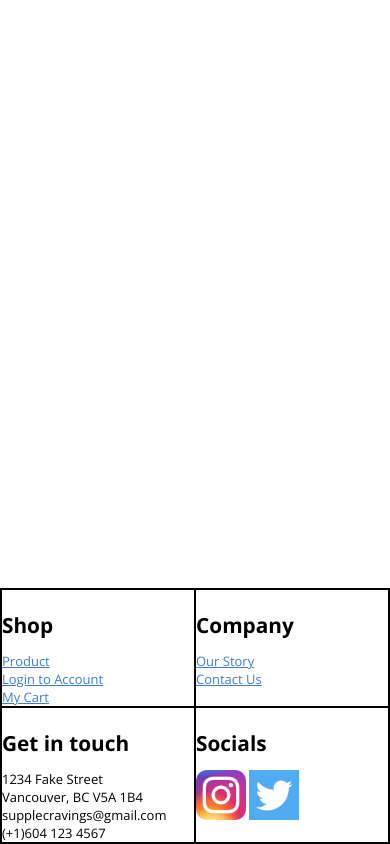
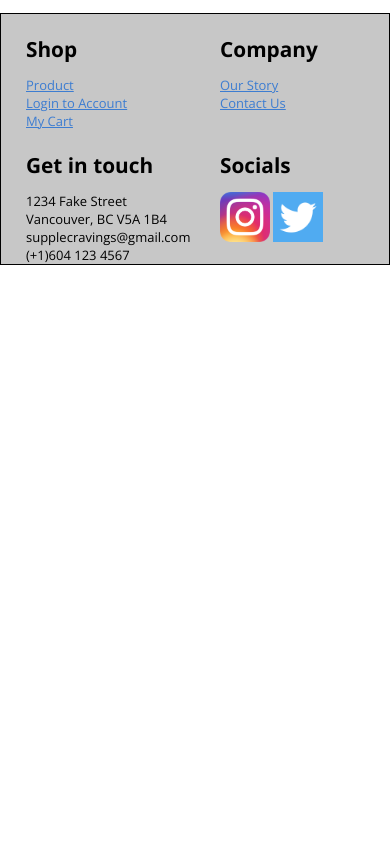
Before and after one commit to AlexanderLockhart/IAT339_Project2, a plain HTML site: page index.html in a window 390 px wide. Drawn offline with nearby package versions, Linux system fonts and the light colour scheme.

Commit message:
modified footer to be response
Changed CSS and html to enable responsive design when viewed in mobile

```diff
--- a/css/footer.css
+++ b/css/footer.css
@@ -1,12 +1,13 @@
+footer {
+	border: 1px solid black;
+}
+
 .footer {
-	border: 1px solid black;
 	display: flex;
-	position: fixed;
-	left: 0;
-	bottom: 0;
 	width: 100%;
 	justify-content: center;
-
+	margin-top: auto;
+	background-color: #c7c7c7
 }
 
 .footer .row {
@@ -18,8 +19,6 @@
 .footer .column {
 	flex: 25%;
 	padding-left: 20px;
-	margin-bottom: 15px;
-	border: 1px solid black;
 }
 
 /* Source: https://stackoverflow.com/questions/30341572/get-links-in-div-on-separate-lines */
@@ -38,11 +37,12 @@
 	border: 0;
 }
 
+
 /* Source: https://www.w3schools.com/cssref/css3_pr_mediaquery.asp */
 @media (max-width: 30em) {
 	.footer .column {
 		flex: 50%;
-		padding-left: 0px;
+		padding-left: 25px;
 		margin-bottom: 0px;
 	}
 
--- a/css/main.css
+++ b/css/main.css
@@ -6,7 +6,6 @@ Based on work produced by Paul Broknshire and Andrew Hawrishkewich
 
 html {
   font-family: Helvetica, Arial, sans-serif;
-  margin: 3rem;
   margin-top: 1rem;
   font-size: 0.8125rem;
 }
--- a/index.html
+++ b/index.html
@@ -16,6 +16,7 @@
 	</head>
 
 	<body>
+		<footer class="footer">
 			<div class="footer">
 				<div class="row">
 					<div class="column">
@@ -50,5 +51,6 @@
 					</div>
 				</div>
 			</div>
+		</footer>
 	</body>
 </html>
```
Lines whose indentation alone changed are shown as unchanged.
